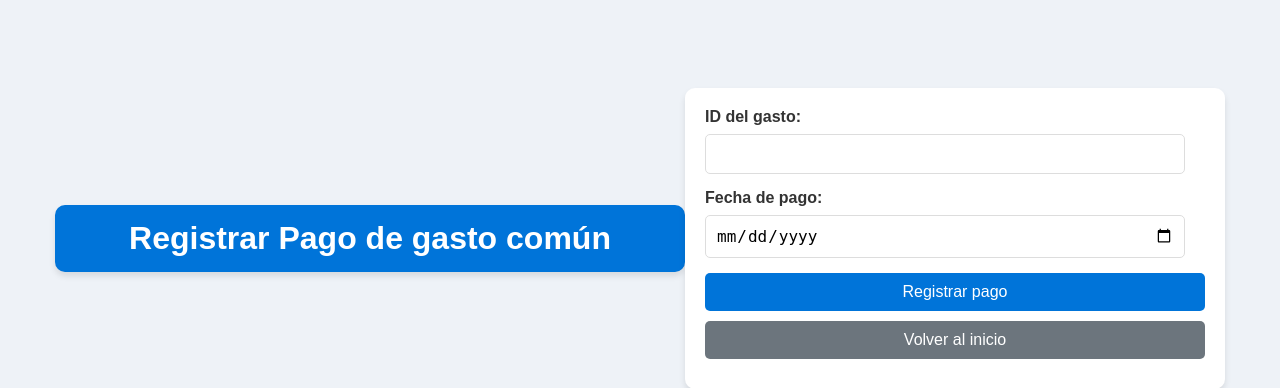
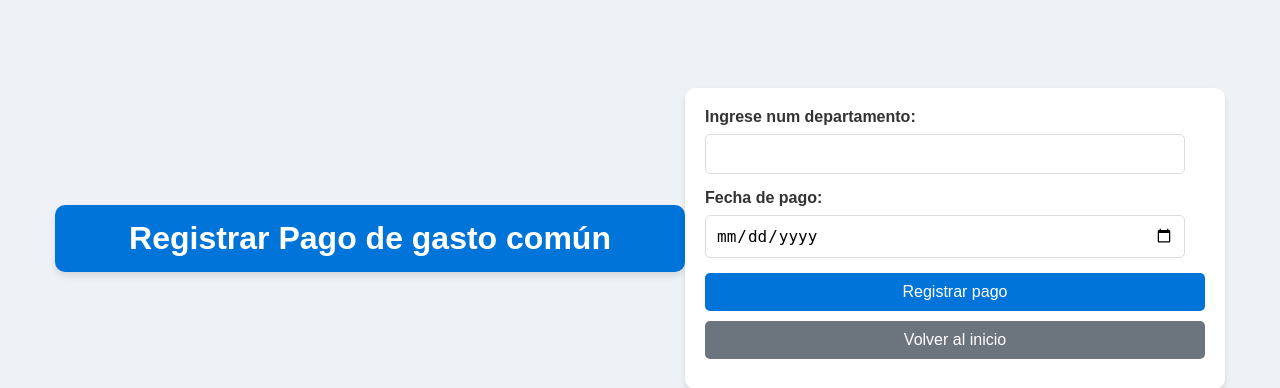
Before and after one commit to Vithoven/Arquitectura_software, a Flask app: page /gastos/pagar in a window 1280 px wide. Shown: the part 162-550 px from the top of the page. Run offline with Flask 3, Linux system fonts and the light colour scheme.

Commit message:
pedazo de texto inutil

```diff
--- a/gestor_pagos/app/templates/pagar_gasto.html
+++ b/gestor_pagos/app/templates/pagar_gasto.html
@@ -9,7 +9,7 @@
 <body>
     <h1>Registrar Pago de gasto común</h1>
     <form action="/gastos/pagar" method="post">
-        <label for="gasto_id">ID del gasto:</label>
+        <label for="gasto_id">Ingrese num departamento:</label>
         <input type="number" id="gasto_id" name="gasto_id" required>
         <label for="fecha_pago">Fecha de pago:</label>
         <input type="date" id="fecha_pago" name="fecha_pago" required>
```
